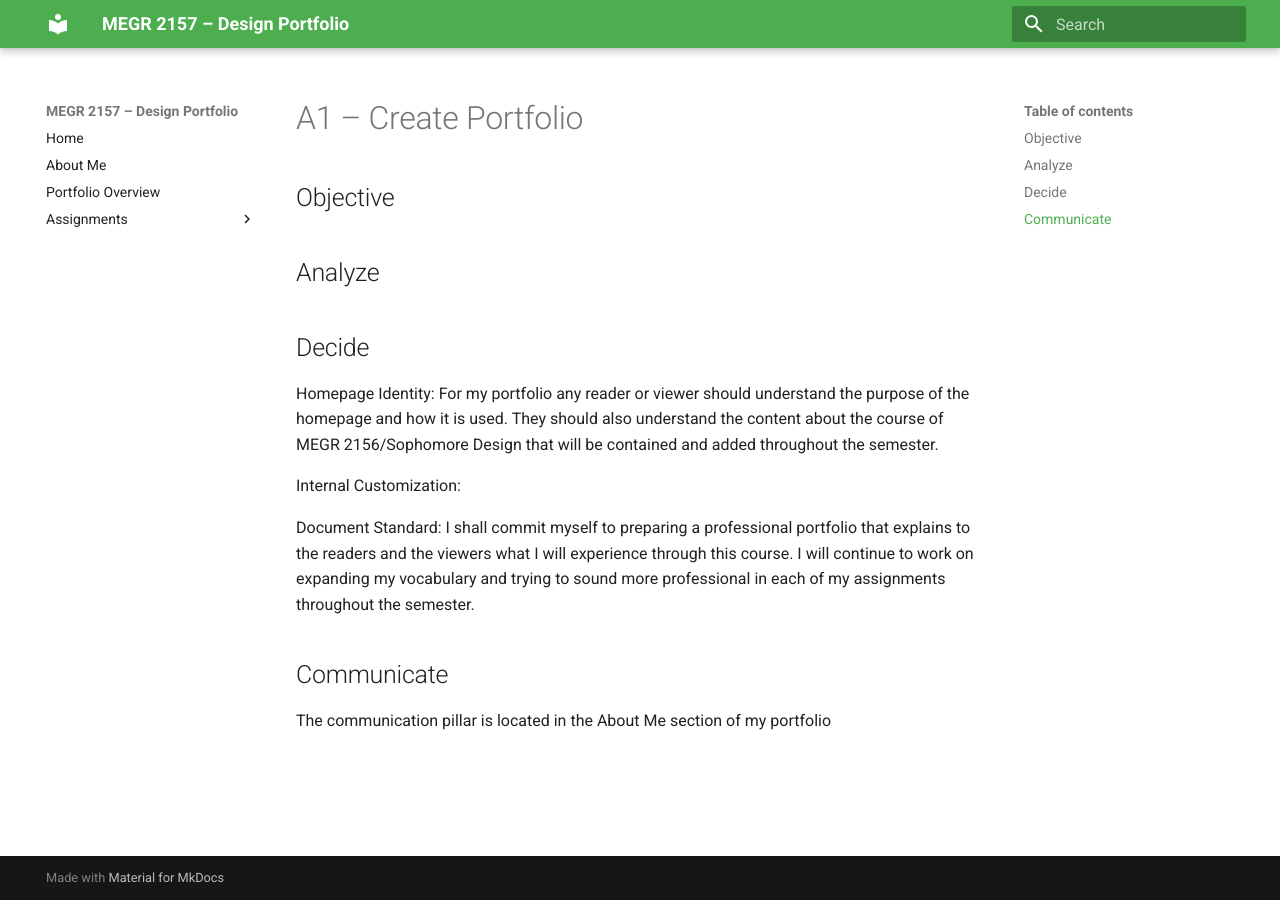
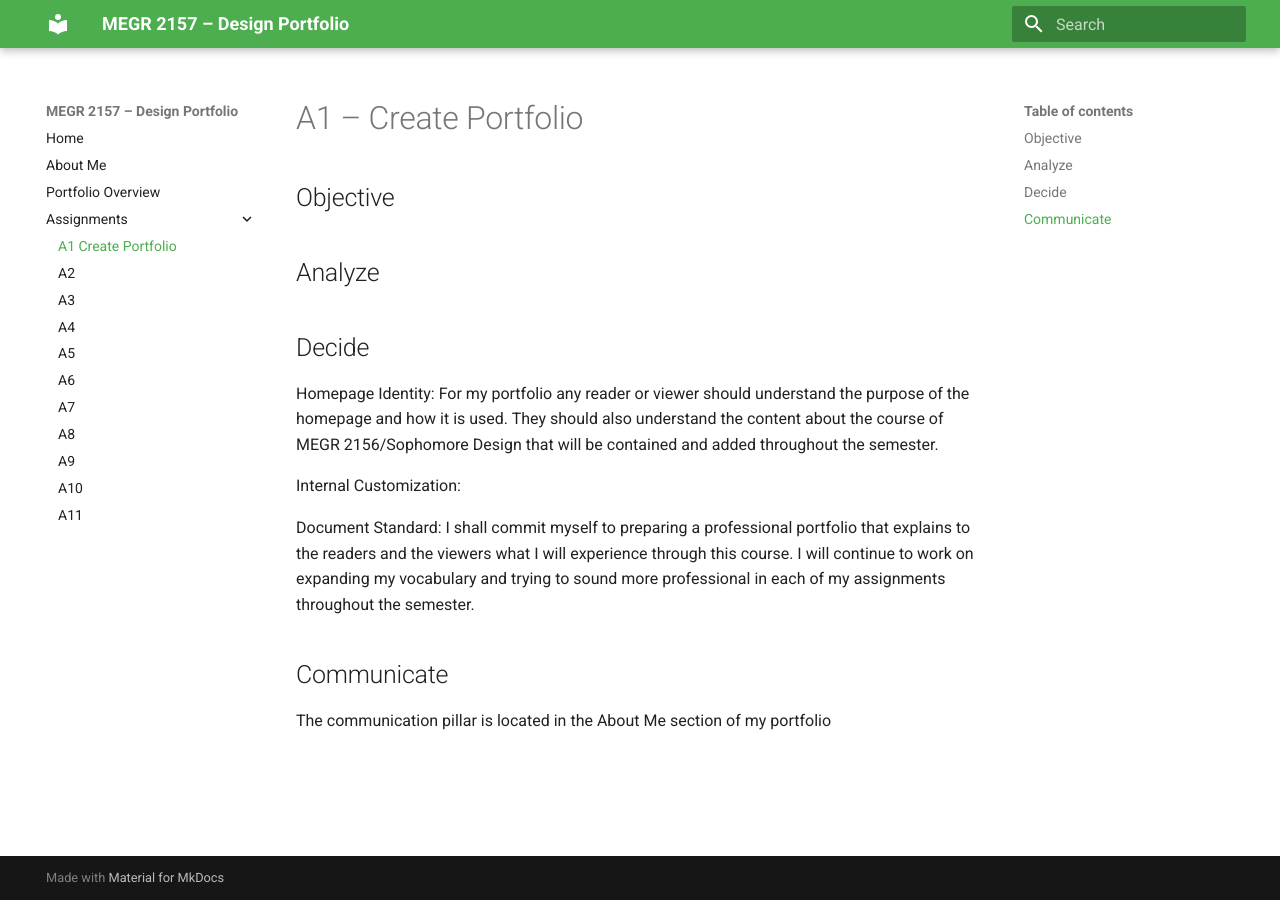
Before and after one commit to Ryants745/MEGR-2156-Design-Lab-Portfolio, an MkDocs documentation site: the page built from docs/assignments/A01/index.md, in a window 1280 px wide. Built offline with MkDocs 1.6.1 and Material for MkDocs 9.7.7, drawn with Linux system fonts in a browser that asks for light colours.

Commit message:
Update A1 menu item label in mkdocs.yml

```diff
--- a/mkdocs.yml
+++ b/mkdocs.yml
@@ -14,7 +14,7 @@ nav:
   - About Me: aboutme/index.md
   - Portfolio Overview: portfolio-overview.md
   - Assignments:
-      - A1: Create Portfolio assignments/A01/index.md
+      - A1 Create Portfolio:  assignments/A01/index.md
       - A2: assignments/A02/index.md
       - A3: Parametric and FEA assignments/A03/index.md
       - A4: Motor Mount assignments/A04/index.md
```
